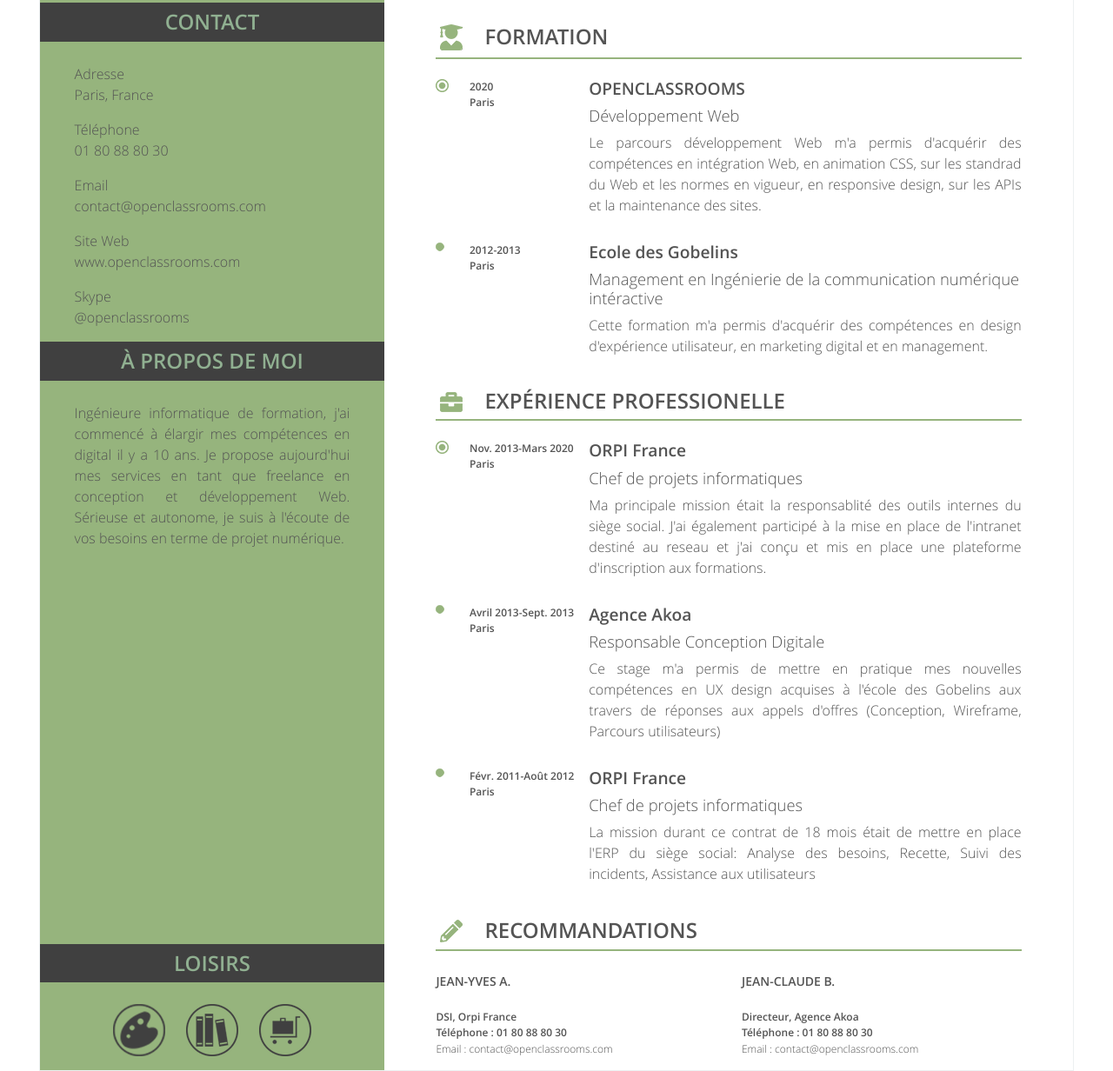
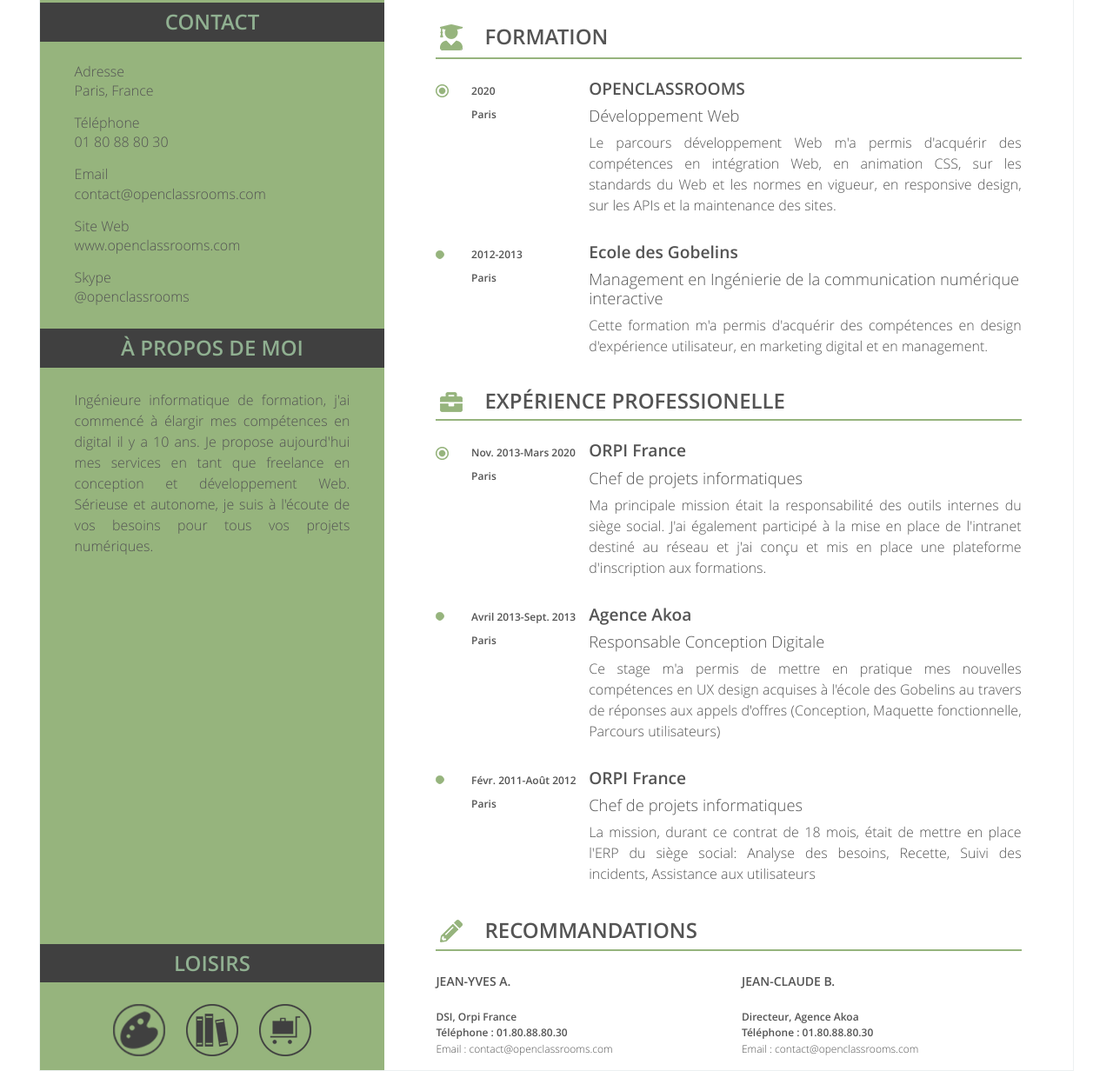
Before and after one commit to verogit151/verogit151.github.io, a plain HTML site: page index.html in a window 1280 px wide. Shown: the part 301-1533 px from the top of the page at 87% size. Drawn offline with Linux system fonts and the light colour scheme; files whose address does not match are found by name.

Commit message:
Correction style

```diff
--- a/index.html
+++ b/index.html
@@ -10,12 +10,14 @@
   <body>
     <div class="container">
       <header class="row">
+<!-- Entête photo -->
         <div class="col-sm-4 colonne">
           <div id="photo">
               <img src="images/VG.png" alt="Photo de Véronique Galland" />
           </div>
         </div>
         <div class="col-sm-8">
+<!-- Entête identité -->
           <div id="identite">
               <h1><mark>Véronique</mark> Galland</h1>
               <h2>Développeuse web freelance</h2>
@@ -25,113 +27,124 @@
       </header>
       <div class="row d-flex">
         <section class="col-sm-8 order-sm-1">
+<!-- Formation -->
           <h3><img src="images/user-graduate-solid.png" alt="Formation"/>Formation</h3>
           <div class="row ligne">
             <div class="col-md-1 col-1">
-                <img src="images/radio-on_icon.png" alt=""/>
+                <img class="radio_on" src="images/radio-on_icon.png" alt=""/>
             </div>
-            <div class="col-md-2 col-11 date">
+            <div class="col-md-2 col-10 date">
               <div class="row">
-                <div class="col-md-12 col-4 flex-last position">2020</div>
-                <div class="col-md-12 col-8 position">Paris</div>
+                <div class="col-md-12 col-3 flex-last position">2020</div>
+                <div class="col-md-12 col-3 position">Paris</div>
               </div>
             </div>
-            <!--commentaire-->
             <article class="col-md-9 col-12">
                 <h4>OPENCLASSROOMS</h4>
                 <h5>Développement Web</h5>
-                <p>Le parcours développement Web m'a permis d'acquérir des compétences en intégration Web, en animation CSS, sur les standrad du Web et les normes en vigueur, en responsive design, sur les APIs et la maintenance des sites.</p>
+                <p>Le parcours développement Web m'a permis d'acquérir des compétences en intégration Web, en animation CSS, sur les standards du Web et les normes en vigueur, en responsive design, sur les APIs et la maintenance des sites.</p>
             </article>
           </div>
           <div class="row ligne">
             <div class="col-md-1 col-1">
-                <img src="images/radio-off_icon.png" alt=""/>
+                <img class="radio_off" src="images/radio-off_icon.png" alt=""/>
             </div>
-            <div class="col-md-2 col-11 date">
+            <div class="col-md-2 col-10 date">
               <div class="row">
-                <div class="col-md-12 col-4 flex-last position">2012-2013</div>
-                <div class="col-md-12 col-8 position">Paris</div>
+                <div class="col-md-12 col-3 flex-last position">2012-2013</div>
+                <div class="col-md-12 col-3 position">Paris</div>
               </div>
             </div>
             <article class="col-md-9 col-12">
                 <h4>Ecole des Gobelins</h4>
-                <h5>Management en Ingénierie de la communication numérique intéractive</h5>
+                <h5>Management en Ingénierie de la communication numérique interactive</h5>
                 <p>Cette formation m'a permis d'acquérir des compétences en design d'expérience utilisateur, en marketing digital et en management.</p>
             </article>
           </div>
+<!-- Expérience professionnelle -->
           <h3><img src="images/briefcase-solid.png" alt="Expérience Professionelle"/>Expérience Professionelle</h3>
           <div class="row ligne">
             <div class="col-md-1 col-1">
-                <img src="images/radio-on_icon.png" alt=""/>
+                <img class="radio_on" src="images/radio-on_icon.png" alt=""/>
             </div>
-            <div class="col-md-2 col-11 date">
+            <div class="col-md-2 col-9 date">
               <div class="row">
-                <div class="col-md-12 col-4 flex-last position">Nov. 2013-Mars 2020</div>
-                <div class="col-md-12 col-8 position">Paris</div>
+                <div class="col-md-12 col-4 flex-last position datexl">Nov. 2013-Mars 2020</div>
+                <div class="col-md-12 col-3 position">Paris</div>
               </div>
             </div>
             <article class="col-md-9 col-12">
                 <h4>ORPI France</h4>
                 <h5>Chef de projets informatiques</h5>
-                <p>Ma principale mission était la responsablité des outils internes du siège social. J'ai également participé à la mise en place de l'intranet destiné au reseau et j'ai conçu et mis en place une plateforme d'inscription aux formations.</p>
+                <p>Ma principale mission était la responsabilité des outils internes du siège social. J'ai également participé à la mise en place de l'intranet destiné au réseau et j'ai conçu et mis en place une plateforme d'inscription aux formations.</p>
             </article>
           </div>
           <div class="row ligne">
             <div class="col-md-1 col-1">
-                <img src="images/radio-off_icon.png" alt=""/>
+                <img class="radio_off" src="images/radio-off_icon.png" alt=""/>
             </div>
-            <div class="col-md-2 col-11 date">
+            <div class="col-md-2 col-9 date">
               <div class="row">
-                <div class="col-md-12 col-4 flex-last position">Avril 2013-Sept. 2013</div>
-                <div class="col-md-12 col-8 position">Paris</div>
+                <div class="col-md-12 col-4 flex-last position datexl">Avril 2013-Sept. 2013</div>
+                <div class="col-md-12 col-3 position">Paris</div>
               </div>
             </div>
             <article class="col-md-9 col-12">
                 <h4>Agence Akoa</h4>
                 <h5>Responsable Conception Digitale</h5>
-                <p>Ce stage m'a permis de mettre en pratique mes nouvelles compétences en UX design acquises à l'école des Gobelins aux travers de réponses aux appels d'offres (Conception, Wireframe, Parcours utilisateurs)</p>
+                <p>Ce stage m'a permis de mettre en pratique mes nouvelles compétences en UX design acquises à l'école des Gobelins au travers de réponses aux appels d'offres (Conception, Maquette fonctionnelle, Parcours utilisateurs)</p>
             </article>
           </div>
           <div class="row ligne">
             <div class="col-md-1 col-1">
-                <img src="images/radio-off_icon.png" alt=""/>
+                <img class="radio_off" src="images/radio-off_icon.png" alt=""/>
             </div>
-            <div class="col-md-2 col-11 date">
+            <div class="col-md-2 col-9 date">
               <div class="row">
-                <div class="col-md-12 col-4 flex-last position">Févr. 2011-Août 2012</div>
-                <div class="col-md-12 col-8 position">Paris</div>
+                <div class="col-md-12 col-4 flex-last position datexl">Févr. 2011-Août 2012</div>
+                <div class="col-md-12 col-3 position">Paris</div>
               </div>
             </div>
             <article class="col-md-9 col-12">
                 <h4>ORPI France</h4>
                 <h5>Chef de projets informatiques</h5>
-                <p>La mission durant ce contrat de 18 mois était de mettre en place l'ERP du siège social: Analyse des besoins, Recette, Suivi des incidents, Assistance aux utilisateurs</p>
+                <p>La mission, durant ce contrat de 18 mois, était de mettre en place l'ERP du siège social: Analyse des besoins, Recette, Suivi des incidents, Assistance aux utilisateurs</p>
             </article>
           </div>
+<!-- Recommandations -->
           <h3><img src="images/pencil-alt-solid.png" alt="Recommandations"/>Recommandations</h3>
           <div class="row">
-            <div class="col-sm-6">
+            <div class="col-sm-6 col-12">
               <p class="nomreco">Jean-Yves A.</p>
-              <p class="coordonneesreco">DSI, Orpi France<br/>Téléphone : 01 80 88 80 30</p>
+              <p class="coordonneesreco">DSI, Orpi France<br/>Téléphone : 01.80.88.80.30</p>
               <p class="emailreco">Email : contact@openclassrooms.com</p>
             </div>
-            <div class="col-sm-6">
+            <div class="col-sm-6 col-12">
               <p class="nomreco">Jean-Claude B.</p>
-              <p class="coordonneesreco">Directeur, Agence Akoa<br/>Téléphone : 01 80 88 80 30</p>
+              <p class="coordonneesreco">Directeur, Agence Akoa<br/>Téléphone : 01.80.88.80.30</p>
               <p class="emailreco">Email : contact@openclassrooms.com</p>
             </div>
           </div>
         </section>
         <aside class="col-sm-4 order-sm-0">
-          <div id="contact">
-            <h3>contact</h3>
-              <p>Adresse<br/>Paris, France</p>
-              <p>Téléphone<br/>01 80 88 80 30</p>
-              <p>Email<br/>contact@openclassrooms.com</p>
-              <p>Site Web<br/>www.openclassrooms.com</p>
-              <p>Skype<br/>@openclassrooms</p>
+<!-- Contact -->
+          	<div id="contact">
+            	<h3>contact</h3>
+	              <h6>Adresse</h6>
+	              <p>Paris, France</p>
+	              <h6>Téléphone</h6>
+	              <p>01 80 88 80 30</p>
+	              <h6>Email</h6>
+	              <p>contact@openclassrooms.com</p>
+	              <h6>Site Web</h6>
+	              <p>www.openclassrooms.com</p>
+	              <h6>Skype</h6>
+	              <p>@openclassrooms</p>
+          	</div>
+<!-- A propos de moi -->
             <h3>à propos de moi</h3>
-            <p>Ingénieure informatique de formation, j'ai commencé à élargir mes compétences en digital il y a 10 ans. Je propose aujourd'hui mes services en tant que freelance en conception et développement Web. Sérieuse et autonome, je suis à l'écoute de vos besoins en terme de projet numérique.</p>
+            <p>Ingénieure informatique de formation, j'ai commencé à élargir mes compétences en digital il y a 10 ans. Je propose aujourd'hui mes services en tant que freelance en conception et développement Web. Sérieuse et autonome, je suis à l'écoute de vos besoins pour tous vos projets numériques.</p>
+<!-- Loisirs -->
             <div id="loisirs">
               <h3>Loisirs</h3>
                 <ul>
--- a/style.css
+++ b/style.css
@@ -34,6 +34,11 @@ header h1, section h3, aside h3 {
 	text-transform: uppercase;
 	font-size: 24px;
 }
+@media all and (max-width: 710px) {
+	section h3, aside h3 {
+		font-size: 15px;
+	}
+}
 .soulignement {
 	width: 55px;
 	border-top: 2px #96b47d solid;
@@ -48,6 +53,11 @@ h4 {
 h5 {
 	font-size: 1.15em;
 }
+h6 {
+	font-size: 1em;
+	padding: 0 10% 0 10%;
+	margin : 0;
+}
 section h3 {
 	border-bottom: 2px #96b47d solid;
 	padding-top: 20px;
@@ -58,16 +68,22 @@ section h3 img {
 .ligne {
 	padding-top: 15px;
 }
-.ligne img {
-	vertical-align: top;
-}
 aside h3 {
 	background-color: #404040;
 	color : #90B091;
 	text-align: center;
 	padding: 8px 0 8px 0;
-	margin: 0 0 25px 0;
+	margin: 25px 0 25px 0;
 }
+aside #contact h3 {
+	margin-top: 0;
+}
+@media all and (max-width: 765px) {
+	aside #contact p {
+		font-size: 0.7em;
+	}
+}
+
 header h1 {
 	margin : 25px 0 0 0;
 	font-size: 2.4em;
@@ -124,29 +140,40 @@ aside p, article p {
 }
 
 .date {
-	padding: 0;
+	padding: 0 0 0 5px;
+	text-align: center;
+	line-height: 2.25;
 }
 .position {
-	padding: 0 0 0 10px;
+	min-width: 80px;
+	padding: 0 0 0 5% !important;
 	margin-bottom: 0 !important;
 	font-size: 12px;
 	font-family: 'open_sanssemibold';
+	text-align: left;
 }
-aside {
-	min-height: 970px;
+@media all and (max-width: 767px) {
+	.datexl {
+		min-width: 150px;
+	}
+}
+@media all and (min-width: 575px) {
+	aside {
+		min-height: 970px;
+	}
 }
 .colonne, aside {
 	padding: 0 !important;
 	background-color: #96b47d;
 }
-#contact p{
+aside p{
 	padding: 0 10% 0 10%;
 }
 #identite {
 	padding-top: 15%;
 	padding-left: 5%;
 }
-@media all and (min-width: 768px) {
+@media all and (min-width: 576px) {
 	#loisirs {
 		position: absolute;
 		bottom: 0;
```
Also changed, not shown: 1 other file.
